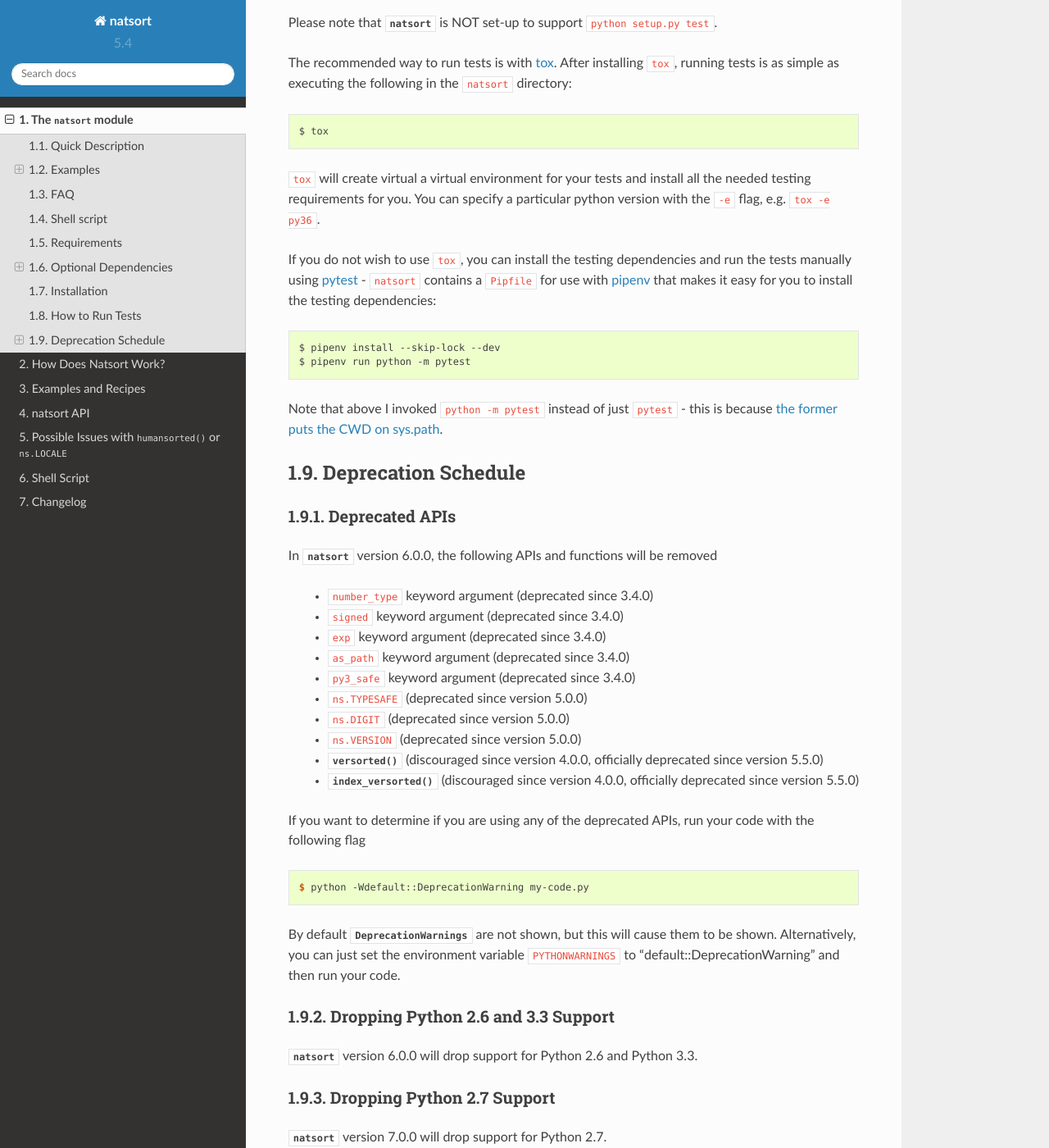
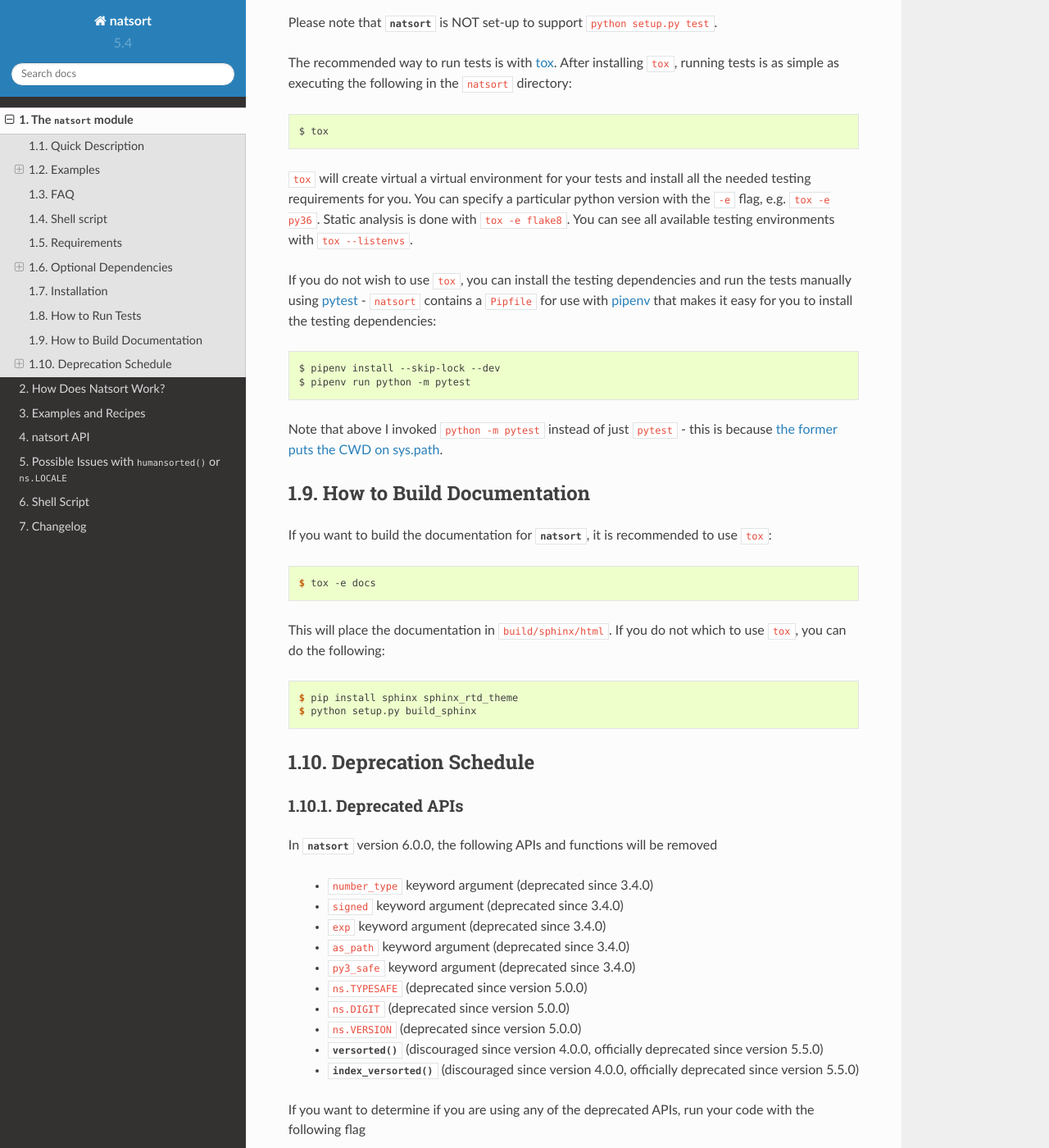
Before and after one commit to SethMMorton/natsort, a Sphinx documentation site: the page built from docs/intro.rst, in a window 1280 px wide and 1400 px high, scrolled down 6930 px. Shown: the whole window at 82% size. Built offline with Sphinx 7.4.7 and the Read the Docs theme 2.0.0, drawn with Linux system fonts in a browser that asks for light colours.

Commit message:
Update "how-to-test" and add "how-to-build-docs"

```diff
--- a/docs/intro.rst
+++ b/docs/intro.rst
@@ -386,7 +386,8 @@
 
 ``tox`` will create virtual a virtual environment for your tests and install all the
 needed testing requirements for you.  You can specify a particular python version
-with the ``-e`` flag, e.g. ``tox -e py36``.
+with the ``-e`` flag, e.g. ``tox -e py36``. Static analysis is done with ``tox -e flake8``.
+You can see all available testing environments with ``tox --listenvs``.
 
 If you do not wish to use ``tox``, you can install the testing dependencies and run the
 tests manually using `pytest <https://docs.pytest.org/en/latest/>`_ - ``natsort``
@@ -400,6 +401,23 @@
 
 Note that above I invoked ``python -m pytest`` instead of just ``pytest`` - this is because
 `the former puts the CWD on sys.path <https://docs.pytest.org/en/latest/usage.html#calling-pytest-through-python-m-pytest>`_.
+
+How to Build Documentation
+--------------------------
+
+If you want to build the documentation for :mod:`natsort`, it is recommended to use ``tox``:
+
+.. code-block:: console
+
+    $ tox -e docs
+
+This will place the documentation in ``build/sphinx/html``.  If you do not
+which to use ``tox``, you can do the following:
+
+.. code-block:: console
+
+    $ pip install sphinx sphinx_rtd_theme
+    $ python setup.py build_sphinx
 
 Deprecation Schedule
 --------------------
```
Also changed, not shown: README.rst (+19 -1 lines).
